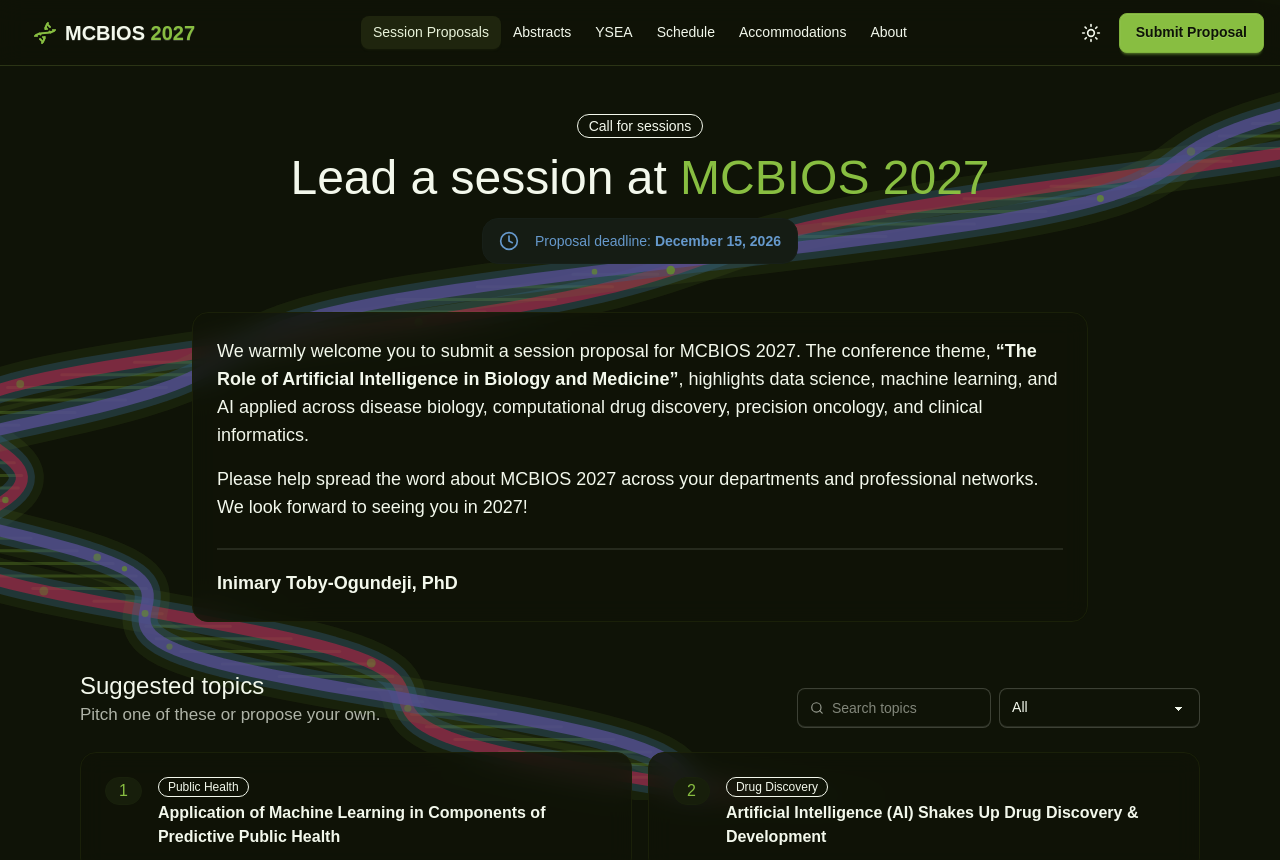
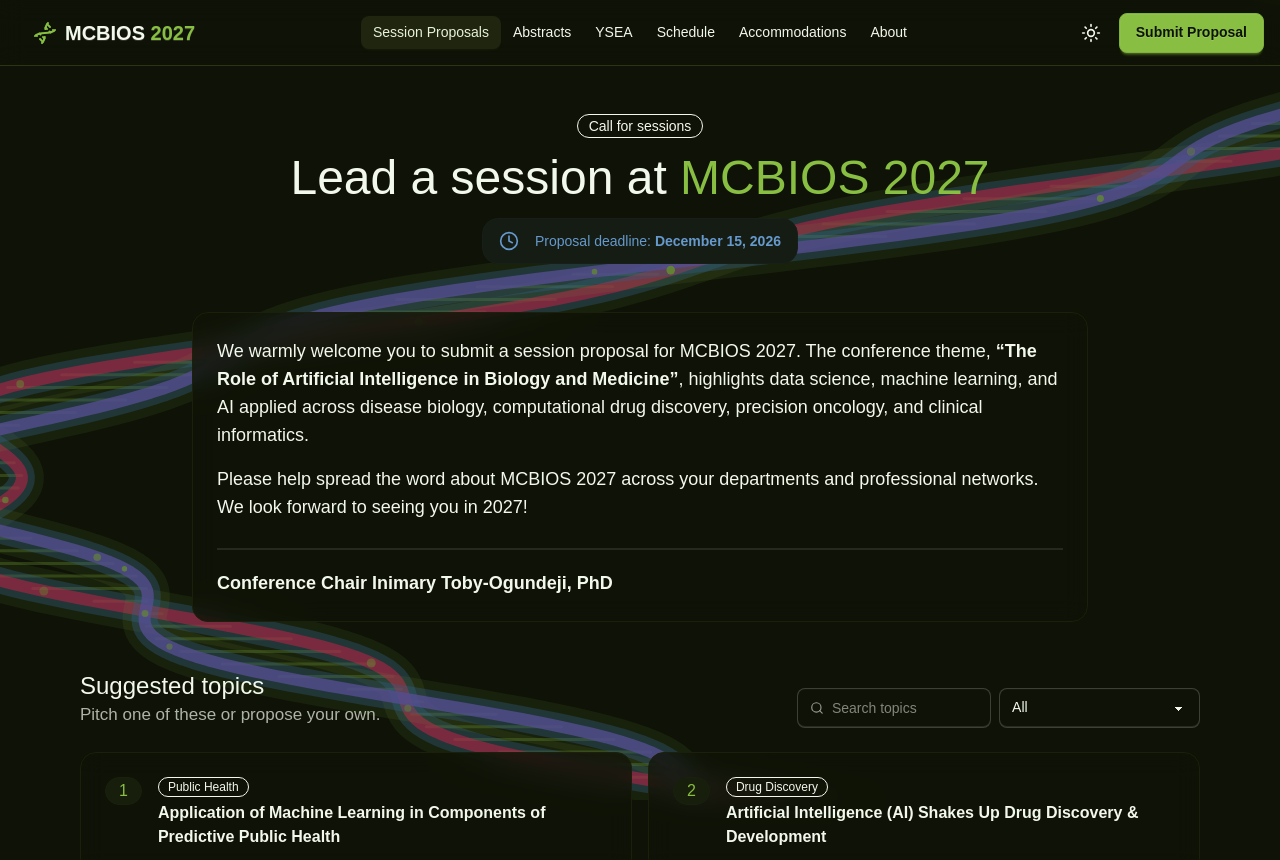
Before and after one commit to Guysnacho/mcbios, a Next.js app: page /sessions in a window 1280 px wide. Shown: the top 860 px of the page. Built offline with nearby package versions, Linux system fonts and the light colour scheme; a web font is replaced by a local one.

Commit message:
lil elevation

```diff
--- a/src/app/sessions/page.tsx
+++ b/src/app/sessions/page.tsx
@@ -57,7 +57,7 @@ export default function SessionsPage() {
             in 2027!
           </p>
           <div className="divider my-1" />
-          <p className="font-bold">Inimary Toby-Ogundeji, PhD</p>
+          <p className="font-bold">Conference Chair Inimary Toby-Ogundeji, PhD</p>
         </div>
       </div>
 
```
